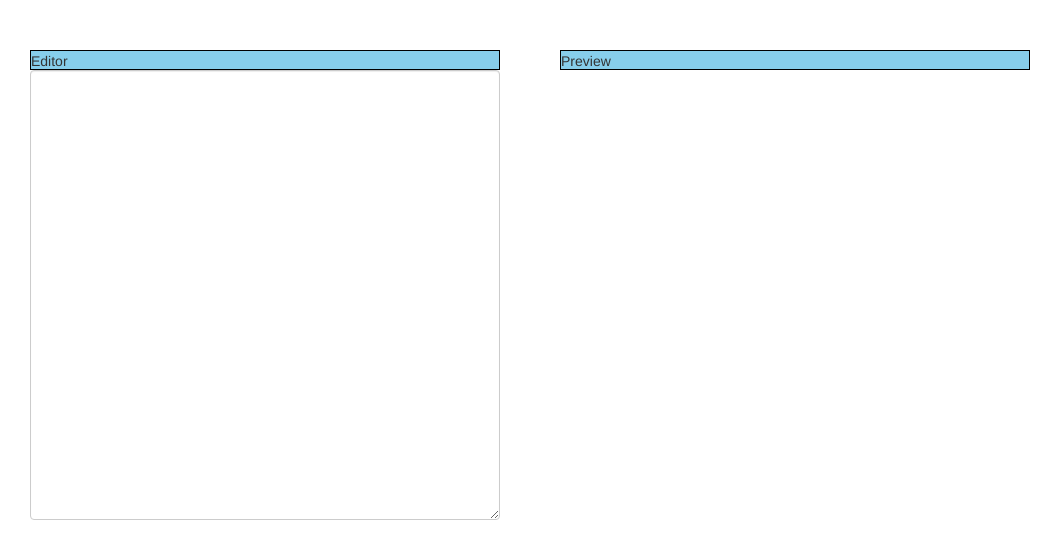
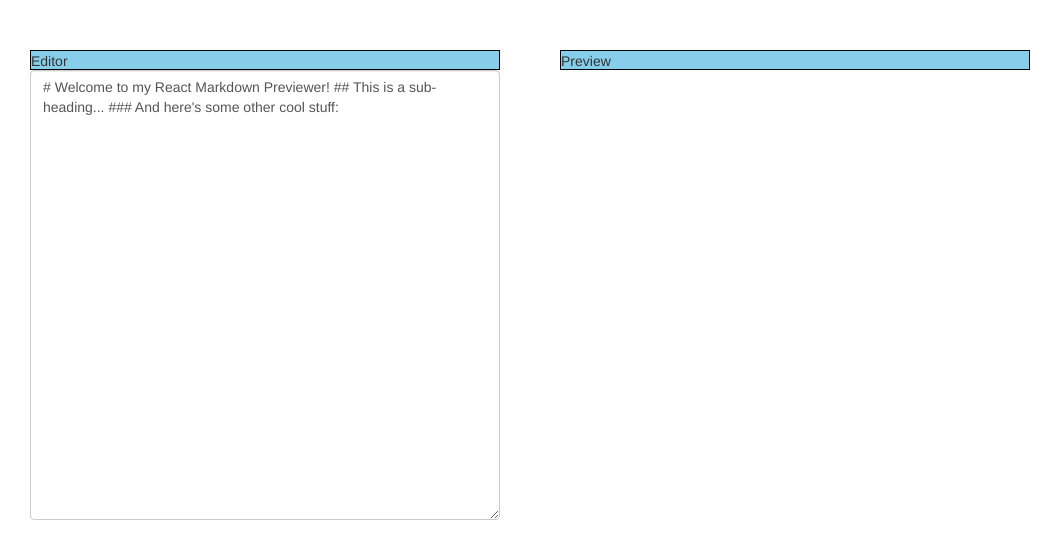
Before and after one commit to eric-do/fcc-react-markdown, a React (Create React App) app: page / in a window 1280 px wide. Shown: the top 558 px of the page, without its empty margins (0-1063 px from the left). Built offline with nearby package versions, Linux system fonts and the light colour scheme.

Commit message:
Added FCC test suite

```diff
--- a/public/index.html
+++ b/public/index.html
@@ -10,6 +10,7 @@
     -->
     <link rel="manifest" href="%PUBLIC_URL%/manifest.json">
     <link rel="shortcut icon" href="%PUBLIC_URL%/favicon.ico">
+    <script src="https://gitcdn.link/repo/freeCodeCamp/testable-projects-fcc/master/build/bundle.js"></script>
     <!--
       Notice the use of %PUBLIC_URL% in the tags above.
       It will be replaced with the URL of the `public` folder during the build.
--- a/src/Editor.js
+++ b/src/Editor.js
@@ -30,8 +30,16 @@ export default class Editor extends React.Component {
                 class='form-control'
                 type='text'
                 name='userInput'
-                id='user-input'
-                onChange={this.handleChange} />
+                id='editor'
+                onChange={this.handleChange}># Welcome to my React Markdown Previewer!
+
+                ## This is a sub-heading...
+                ### And here's some other cool stuff:
+
+
+
+
+</textarea>
         </div>
         )
     };
--- a/src/Preview.js
+++ b/src/Preview.js
@@ -11,7 +11,7 @@ export default class Preview extends React.Component {
 
     render() {
         return (
-        <div id='preview-wrap' class='col-md-6'>
+        <div id='preview' class='col-md-6'>
             <div class='toolbar'>
                 Preview
             </div>
--- a/src/index.css
+++ b/src/index.css
@@ -24,7 +24,7 @@ body {
   height: inherit;
 }
 
-#preview-wrap {
+#preview {
   width: 500px;
 
   background-color: white;
@@ -41,7 +41,7 @@ body {
   font-size: 1em;
 }
 
-#user-input {
+#editor {
   height: 90%;
   width: 100%;
 }
```
